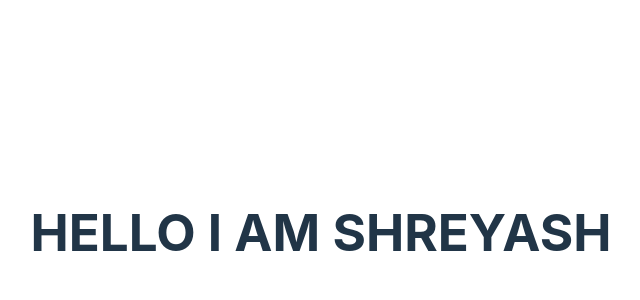
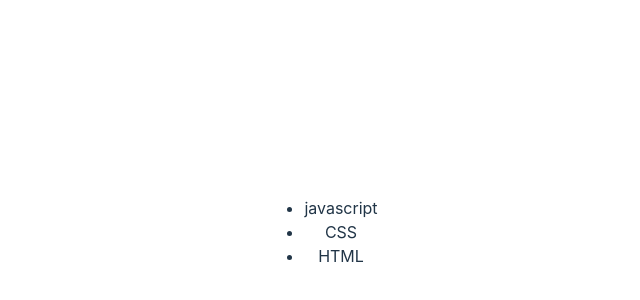
Before and after one commit to shreyash776/learning-react, a React (Vite) app in the folder my-react-vite-app/: page / in a window 1280 px wide. Shown: the part 168-468 px from the top of the page, without its empty margins (319-959 px from the left). Built offline with nearby package versions, Linux system fonts and the light colour scheme.

Commit message:
created a list component

```diff
--- /dev/null
+++ b/my-react-vite-app/src/components.jsx
@@ -0,0 +1,16 @@
+import React from 'react'
+import ReactDOM from 'react-dom/client'
+ function Head () {
+    return <h1>HELLO I AM SHREYASH </h1>;
+ }
+
+function List (){
+    return <ul>
+        <li>javascript</li>
+        <li> CSS</li>
+        <li>HTML</li>
+    </ul>;
+}
+
+//  export default Head ;
+ export default List;
--- a/my-react-vite-app/src/head.jsx
+++ /dev/null
@@ -1,7 +0,0 @@
-import React from 'react'
-import ReactDOM from 'react-dom/client'
- function Head () {
-    return <h1>HELLO I AM SHREYASH </h1>;
- }
-
- export default Head ;
--- a/my-react-vite-app/src/main.jsx
+++ b/my-react-vite-app/src/main.jsx
@@ -2,10 +2,11 @@ import React from 'react'
 import ReactDOM from 'react-dom/client'
 import App from './App.jsx'
 import './index.css'
-import Head from "./head.jsx"
-
+// import Head from "./components.jsx"
+import List from "./components.jsx"
 ReactDOM.createRoot(document.getElementById('root')).render(
  <div>
-   < Head />
+
+   < List />
  </div>
 )
```
